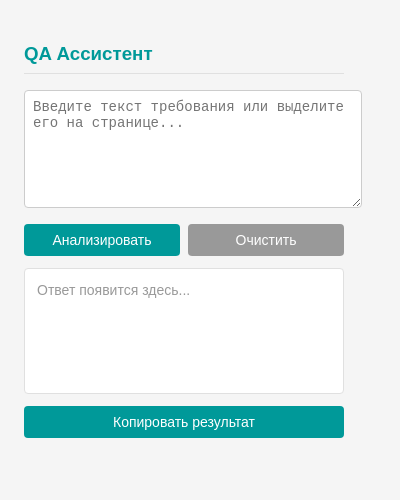
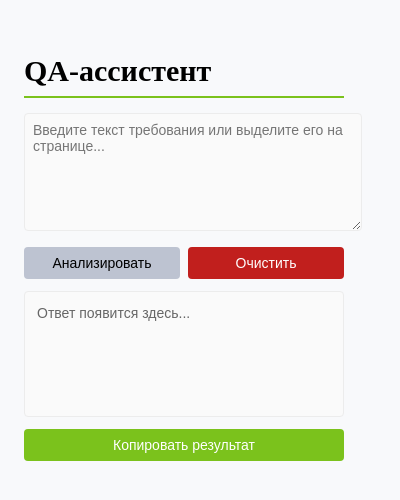
Before and after one commit to EvgeniiGerasin/Qa-assistent-chrome-extention, a browser extension: page popup.html in a window 400 px wide. Drawn offline with Linux system fonts and the light colour scheme.

Commit message:
new Поменял оформление

```diff
--- a/popup.html
+++ b/popup.html
@@ -1,38 +1,46 @@
 <!DOCTYPE html>
 <html lang="ru">
+
 <head>
     <meta charset="UTF-8">
-    <title>QA Ассистент</title>
+    <title>QA-ассистент</title>
     <style>
         body {
-            font-family: 'Arial', sans-serif;
             width: 320px;
             padding: 16px;
-            background-color: #f5f5f5;
+            background-color: #F8F9FB;
             color: #333;
         }
+
         h3 {
-            color: #009999;
-            margin-bottom: 16px;
+            color: #000000;
+            font-size: 30px;
+            margin-bottom: 15px;
             font-weight: 600;
-            border-bottom: 1px solid #e0e0e0;
+            border-bottom: 2px solid #7BC21C;
             padding-bottom: 8px;
         }
+
         textarea {
+            font-family: 'Arial', sans-serif;
             width: 100%;
             height: 100px;
             margin-bottom: 12px;
-            border: 1px solid #cccccc;
+            border: 1px solid #ececec;
             border-radius: 4px;
             padding: 8px;
             font-size: 14px;
             resize: vertical;
+            background-color: #fafafa;
+            /* Светло-жёлтый фон */
         }
+
         .button-group {
             display: flex;
             gap: 8px;
             margin-bottom: 12px;
         }
+
         .button-group button {
             flex: 1;
             padding: 8px 12px;
@@ -43,36 +51,49 @@
             transition: background-color 0.2s;
             font-size: 14px;
         }
+
         #send {
-            background-color: #009999;
+            background-color: #BDC3D1;
+            /* Лазурный */
+            color: rgb(0, 0, 0);
+        }
+
+        #send:hover {
+            background-color: #acb1bd;
+            /* Темнее лазурный */
+        }
+
+        #clear {
+            background-color: #C11F1D;
+            /* Бордовый */
             color: white;
         }
-        #send:hover {
-            background-color: #007777;
+
+        #clear:hover {
+            background-color: #941E1E;
+            /* Темнее бордовый */
         }
-        #clear {
-            background-color: #999999;
-            color: white;
-        }
-        #clear:hover {
-            background-color: #777777;
-        }
+
         .output {
+            font-family: 'Arial', sans-serif;
             margin-top: 12px;
             white-space: pre-wrap;
-            border: 1px solid #e0e0e0;
+            border: 1px solid #ececec;
             padding: 12px;
             border-radius: 4px;
             min-height: 100px;
-            background-color: white;
+            background-color: #fafafa;
+            /* Салатовый фон */
             font-size: 14px;
             line-height: 1.4;
             margin-bottom: 12px;
         }
+
         .output:empty::before {
             content: "Ответ появится здесь...";
-            color: #999999;
+            color: #666;
         }
+
         #copy {
             width: 100%;
             padding: 8px 12px;
@@ -82,21 +103,26 @@
             cursor: pointer;
             transition: background-color 0.2s;
             font-size: 14px;
-            background-color: #009999;
+            background-color: #7BC21C;
+            /* Лазурный */
             color: white;
         }
+
         #copy:hover {
-            background-color: #007777;
+            background-color: #5f9617;
+            /* Темнее лазурный */
         }
+
         #copy:disabled {
             background-color: #cccccc;
             cursor: not-allowed;
         }
     </style>
 </head>
+
 <body>
 
-    <h3>QA Ассистент</h3>
+    <h3>QA-ассистент</h3>
 
     <textarea id="input" placeholder="Введите текст требования или выделите его на странице..."></textarea>
 
@@ -111,4 +137,5 @@
 
     <script src="popup.js"></script>
 </body>
+
 </html>
```
